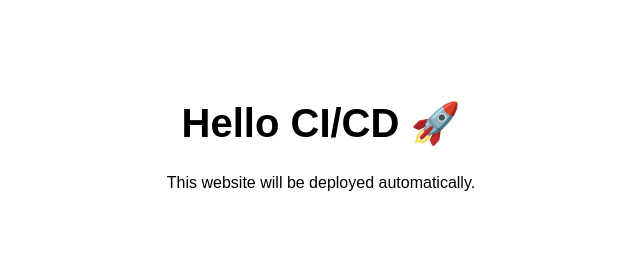
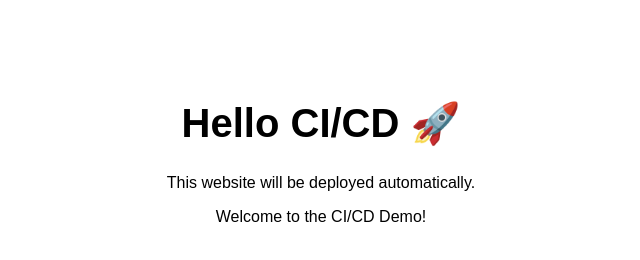
Before and after one commit to prakashrajsevugan/CI-CD, a website: page index.html in a window 1280 px wide. Shown: the whole page, without its empty margins (319-959 px from the left). Drawn offline with Linux system fonts and the light colour scheme.

Commit message:
CI/CD verification

```diff
--- a/index.html
+++ b/index.html
@@ -9,5 +9,6 @@
 <body>
     <h1>Hello CI/CD 🚀</h1>
     <p>This website will be deployed automatically.</p>
+    <p>Welcome to the CI/CD Demo!</p>
 </body>
 </html>
```
